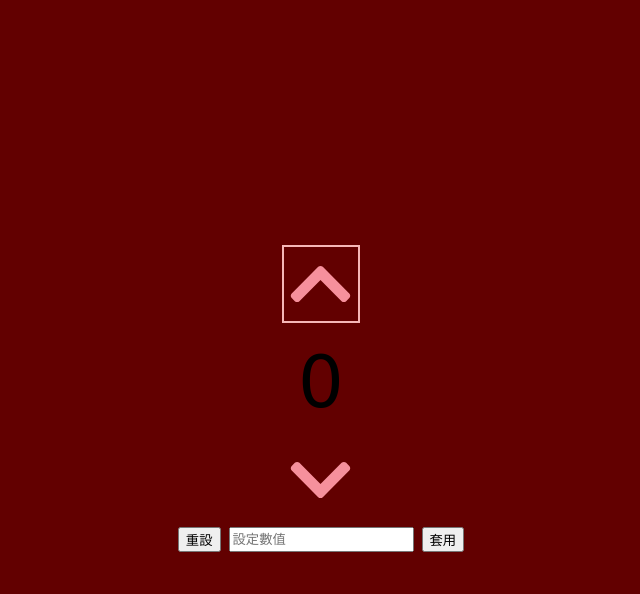
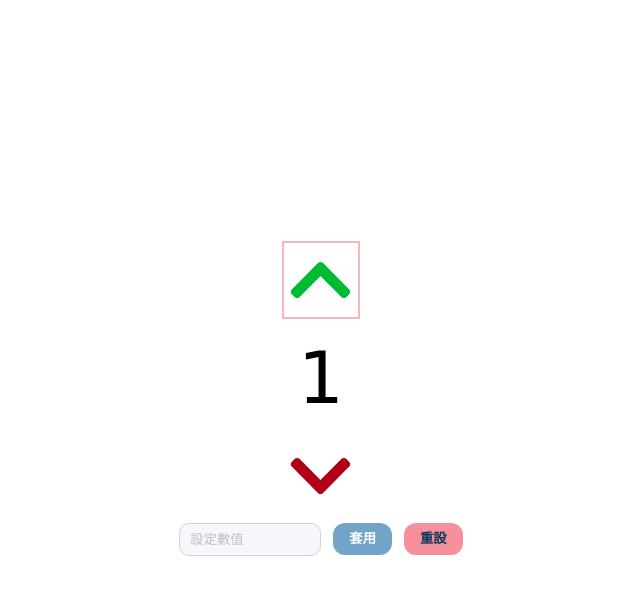
Before and after one commit to AnnOLoveCat/Tally-Counter, a plain HTML site: page public/index.html in a window 1280 px wide. Both pictures are taken after a click on the element 640 px from the left and 283 px from the top of the page. Shown: the whole page, without its empty margins (319-959 px from the left). Drawn offline with Linux system fonts and the light colour scheme; files that its build step writes are made by us from their sources.

Commit message:
增加鍵盤W, S鍵或上、下方向鍵去計數，設定數值再套用到所要訂的數字、重設按鈕則回歸為0

```diff
--- a/public/index.html
+++ b/public/index.html
@@ -2,7 +2,7 @@
 <html lang="en">
 <head>
     <meta charset="UTF-8">
-    <link rel="stylesheet" href="src/style.css">
+    <link rel="stylesheet" href="/src/style.css">
     <meta name="viewport" content="width=device-width, initial-scale=1.0" />
     <title>Tally Counter</title>
 </head>
@@ -13,13 +13,15 @@
         <div class="click click-down" tabindex="0"></div>
 
 
-        <div class="controls" aria-hidden="true" hidden>
-            <button id="resetBtn" type="button">重設</button>
-            <input id="setInput" type="number" placeholder="設定數值" />
-            <button id="setBtn" type="button">套用</button>
+        <div class="controls">
+        <label for="setInput" class="set-value">設定數值</label>
+        <input id="setInput" type="number" placeholder="設定數值" />
+
+        <button id="setBtn"   type="button" class="btn btn-apply">套用</button>
+        <button id="resetBtn" type="button" class="btn btn-reset">重設</button>
         </div>
   </div>
 
-    <script src="src/click.js" />
+    <script src="/src/click.js"></script>
 </body>
 </html>
--- a/src/click.js
+++ b/src/click.js
@@ -1,24 +1,118 @@
-// JavaScript
-// STEP 1: 透過 querySelector 選擇到 HTML 中的「箭頭」、「數字」元素
-const container = document.querySelector('.container');
-const upElement = document.querySelector('.click-up');
-const downElement = document.querySelector('.click-down');
-const numberElement = document.querySelector('.counter');
+// ===== helpers =====
+const has = (v) => v !== undefined && v !== null && String(v).trim() !== '';
+const toNum = (v, def = 0) => {
+  const n = Number(v);
+  return Number.isFinite(n) ? n : def;
+};
 
-const step = toNum(container.dataset.step, 1);
-const min  = has(container.dataset.min) ? Number(container.dataset.min) : -Infinity;
-const max  = has(container.dataset.max) ? Number(container.dataset.max) :  Infinity;
+// ===== elements =====
+const container    = document.querySelector('.container');
+const upElement    = container?.querySelector('.click-up');
+const downElement  = container?.querySelector('.click-down');
+const numberElement =
+  document.getElementById('counter') ||
+  container?.querySelector('.number') ||
+  container?.querySelector('.counter'); // 最後防呆
 
-// STEP 3: 監聽 click 事件，並執行對應的行為
-upElement.addEventListener('click', (e) => {
-  // STEP 4: 取得當前網頁上的數字
-  const currentNumber = Number(numberElement.textContent);
+if (!container || !upElement || !downElement || !numberElement) {
+  console.error('[tally] required elements not found');
+}
 
-  // STEP 5: 將數字增加後帶回網頁上
-  numberElement.textContent = currentNumber + 1;
+// ===== config from data-* (以數字元素為主，容器為備援) =====
+const ds = numberElement?.dataset ?? {};
+const dsFallback = container?.dataset ?? {};
+
+const STEP = has(ds.step)   ? toNum(ds.step, 1)       : toNum(dsFallback.step, 1);
+const MIN  = has(ds.min)    ? toNum(ds.min, -Infinity): toNum(dsFallback.min, -Infinity);
+const MAX  = has(ds.max)    ? toNum(ds.max,  Infinity): toNum(dsFallback.max,  Infinity);
+
+const clamp = (v) => Math.max(MIN, Math.min(MAX, v));
+
+// ===== state & render =====
+let value = clamp(toNum(numberElement?.textContent, 0));
+const render = (v) => { numberElement.textContent = String(v); };
+render(value);
+
+// ===== interactions: click =====
+upElement?.addEventListener('click', () => {
+  value = clamp(value + STEP);
+  render(value);
 });
 
-downElement.addEventListener('click', (e) => {
-  const currentNumber = Number(numberElement.textContent);
-  numberElement.textContent = currentNumber - 1;
+downElement?.addEventListener('click', () => {
+  value = clamp(value - STEP);
+  render(value);
 });
+
+const isTypingTarget = (el) => {
+  if (!el) return false;
+  const tag = el.tagName;
+  return tag === 'INPUT' || tag === 'TEXTAREA' || el.isContentEditable || el.closest?.('[contenteditable="true"]');
+};
+
+let delayTimer = null;
+let repeatTimer = null;
+
+function stopRepeat() {
+  clearTimeout(delayTimer); delayTimer = null;
+  clearInterval(repeatTimer); repeatTimer = null;
+}
+
+function stepOnce(dir) {
+  value = clamp(value + dir * STEP);
+  render(value);
+}
+
+document.addEventListener('keydown', (e) => {
+  if (isTypingTarget(document.activeElement)) return;
+  if (e.ctrlKey || e.metaKey || e.altKey) return;
+
+  const lower = e.key.toLowerCase();
+  let dir = 0;
+  if (e.key === 'ArrowUp'   || lower === 'w') dir = +1;
+  if (e.key === 'ArrowDown' || lower === 's') dir = -1;
+  if (!dir) return;
+
+  e.preventDefault();
+
+  // 先執行一次
+  stepOnce(dir);
+
+  // 首次按下才開啟重複（避免瀏覽器 key repeat 與我們的定時器打架）
+  if (!e.repeat) {
+    stopRepeat();
+    delayTimer = setTimeout(() => {
+      repeatTimer = setInterval(() => stepOnce(dir), 80); // 80ms 一步，可自行調整速度
+    }, 300); // 300ms 延遲後開始連發，可自行調整
+  }
+});
+
+document.addEventListener('keyup', stopRepeat);
+window.addEventListener('blur', stopRepeat);
+
+
+// ===== optional controls: reset / set =====
+const resetBtn = document.getElementById('resetBtn');
+const setBtn   = document.getElementById('setBtn');
+const setInput = document.getElementById('setInput');
+
+resetBtn?.addEventListener('click', () => {
+  value = clamp(0);
+  render(value);
+  if (setInput && setBtn) { setInput.value = ''; setBtn.disabled = true; }
+});
+
+if (setBtn && setInput) {
+  const updateApplyState = () => {
+    const str = setInput.value.trim();
+    setBtn.disabled = (str === '' || !Number.isFinite(Number(str)));
+  };
+  setInput.addEventListener('input', updateApplyState);
+  updateApplyState();
+
+  setBtn.addEventListener('click', () => {
+    const n = toNum(setInput.value, value);
+    value = clamp(n);
+    render(value);
+  });
+}
--- a/src/style.css
+++ b/src/style.css
@@ -9,7 +9,7 @@ body {
   padding: 0;
   height: 100%;
   width: 100%;
-  background-color: #620000;
+  background-color: #ffffff;
   display: flex;
   align-items: center;
   justify-content: center;
@@ -70,3 +70,70 @@ body {
 .controls {
   margin-top: 12px; display: flex; gap: 8px;
 }
+
+.set-value {
+  position: absolute; width:1px; height:1px;
+  padding:0; margin:-1px;
+  overflow: hidden; clip:rect(0,0,1px,1px);
+  white-space:nowrap; border:0;
+}
+
+.controls {
+  display: flex;
+  gap: 12px;
+  justify-content: center;
+  align-items: center;
+  margin-top: 12px;
+}
+
+#setInput {
+  width: 120px;
+  padding: 8px 10px;
+  border-radius: 10px;
+  border: 1px solid #cbd5e1;
+  background: #f6f7fb;
+  color: #10375c;
+  outline: none;
+}
+#setInput::placeholder {
+  color: rgba(169, 169, 169, 0.7);
+}
+
+/* 基礎按鈕（W3C 風格：清楚、簡潔、可讀） */
+.btn {
+  appearance: none;
+  border: none;
+  border-radius: 12px;
+  padding: 9px 16px;
+  font-weight: 600;
+  cursor: pointer;
+  user-select: none;
+  line-height: 1;
+  transition: transform .05s, opacity .15s, background-color .2s, box-shadow .2s;
+}
+.btn:active { transform: scale(.98); }
+.btn:disabled { opacity: .55; cursor: not-allowed; }
+
+/* 主要按鈕：W3C 藍（#005A9C） */
+.btn-apply {
+  background: #005A9C;
+  color: #fff;
+  box-shadow: 0 0 0 0 rgba(255,255,255,0);
+}
+.btn-apply:hover { opacity: .92; }
+.btn-apply:focus-visible {
+  outline: none;
+  box-shadow: 0 0 0 3px rgba(255,255,255,.85), 0 0 0 6px #005A9C;
+}
+
+/* 次要按鈕：你的頁面既有粉紅色系搭配深藍文字 */
+.btn-reset {
+  background: #f6909c;
+  color: #10375c;
+}
+
+.btn-reset:hover { opacity: .92; }
+.btn-reset:focus-visible {
+  outline: none;
+  box-shadow: 0 0 0 3px rgba(255,255,255,.85), 0 0 0 6px #f6909c;
+}
```
